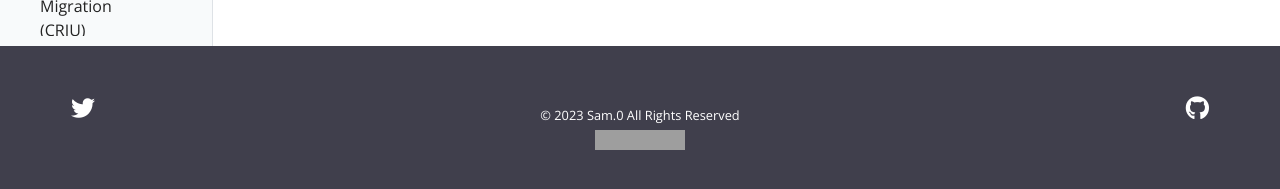
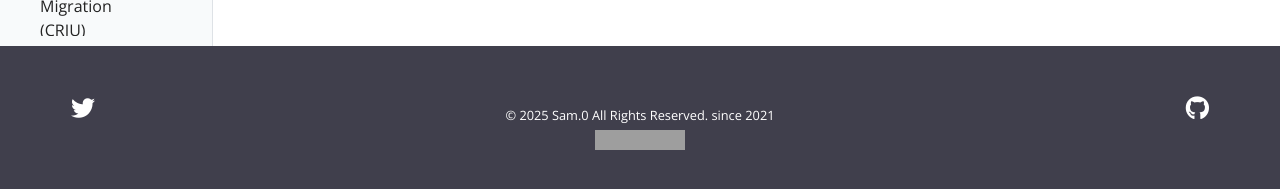
Before and after one commit to netpple/netpple.github.io, a Jekyll site: the page built from pages/index.md, in a window 1280 px wide and 900 px high, scrolled down 1699 px. Shown: the part 704-893 px from the top of the window. Built offline with Jekyll 4.4.1, drawn with Linux system fonts in a browser that asks for light colours; grey boxes are pictures that could not be loaded.

Commit message:
카운터 교체 및 푸터 정보 갱신

```diff
--- a/_includes/footer.html
+++ b/_includes/footer.html
@@ -28,10 +28,10 @@
 </ul>
 </div>
 <div class="col-12 col-sm-4 text-center py-2 order-sm-2">
-  <small class="text-white">© 2023 {{ site.author }} All Rights Reserved</small>
+  <small class="text-white">© 2025 {{ site.author }} All Rights Reserved. since 2021</small>
   <!-- HITS https://hits.seeyoufarm.com/ -->
   <p>
-    <img src="https://hits.seeyoufarm.com/api/count/incr/badge.svg?url=https%3A%2F%2Fnetpple.github.io&count_bg=%2379C83D&title_bg=%23555555&icon=&icon_color=%23E7E7E7&title=hits&edge_flat=false"/>
+    <img src="https://visitor-badge.laobi.icu/badge?page_id=netpple.github.io&left_color=555555&right_color=79C83D&left_text=Visitors"/>
   </p>
   <!-- -->
   {% if site.privacy %}<small class="ml-1"><a href="{{ site.privacy }}" target="_blank">Privacy Policy</a></small>{% endif %}
```
